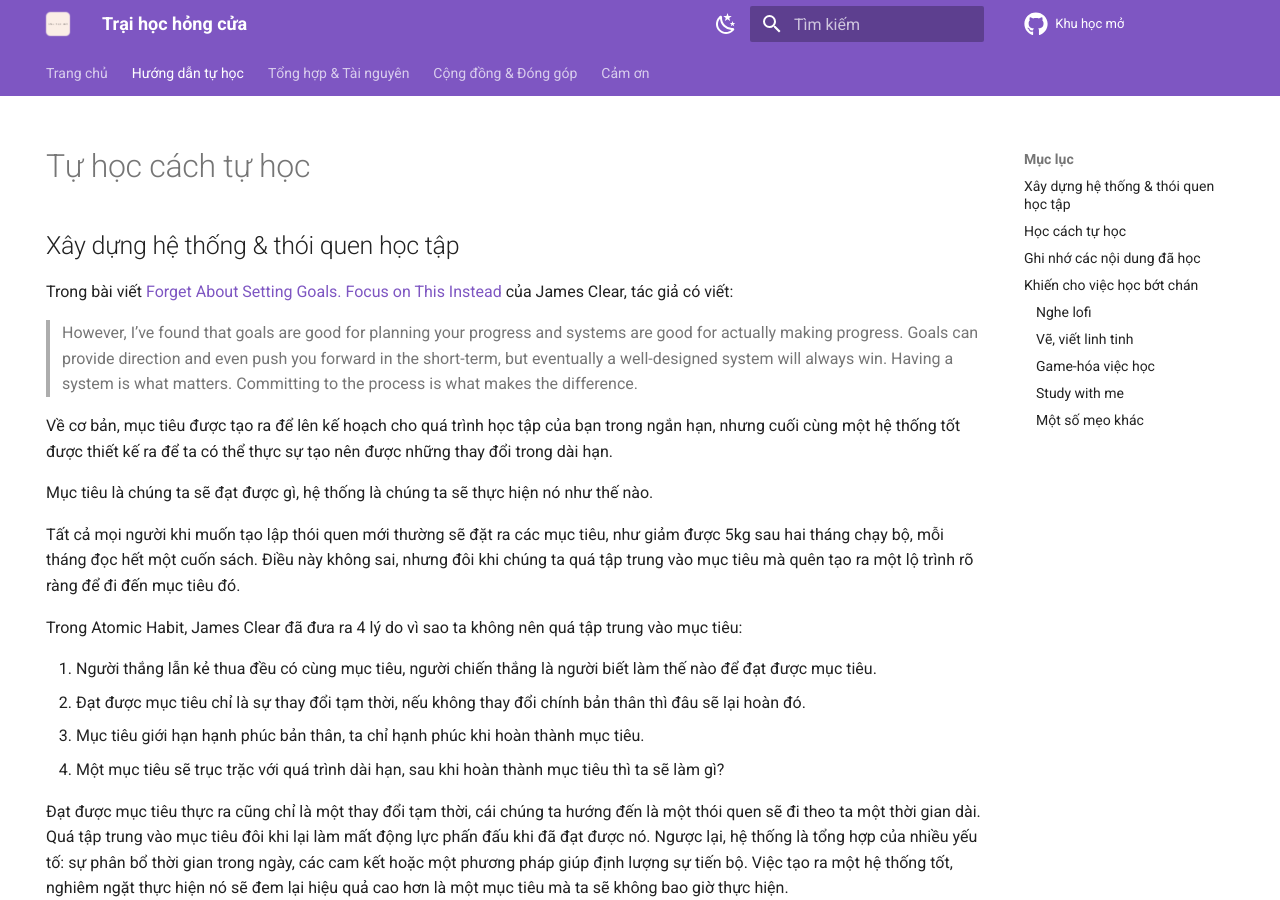
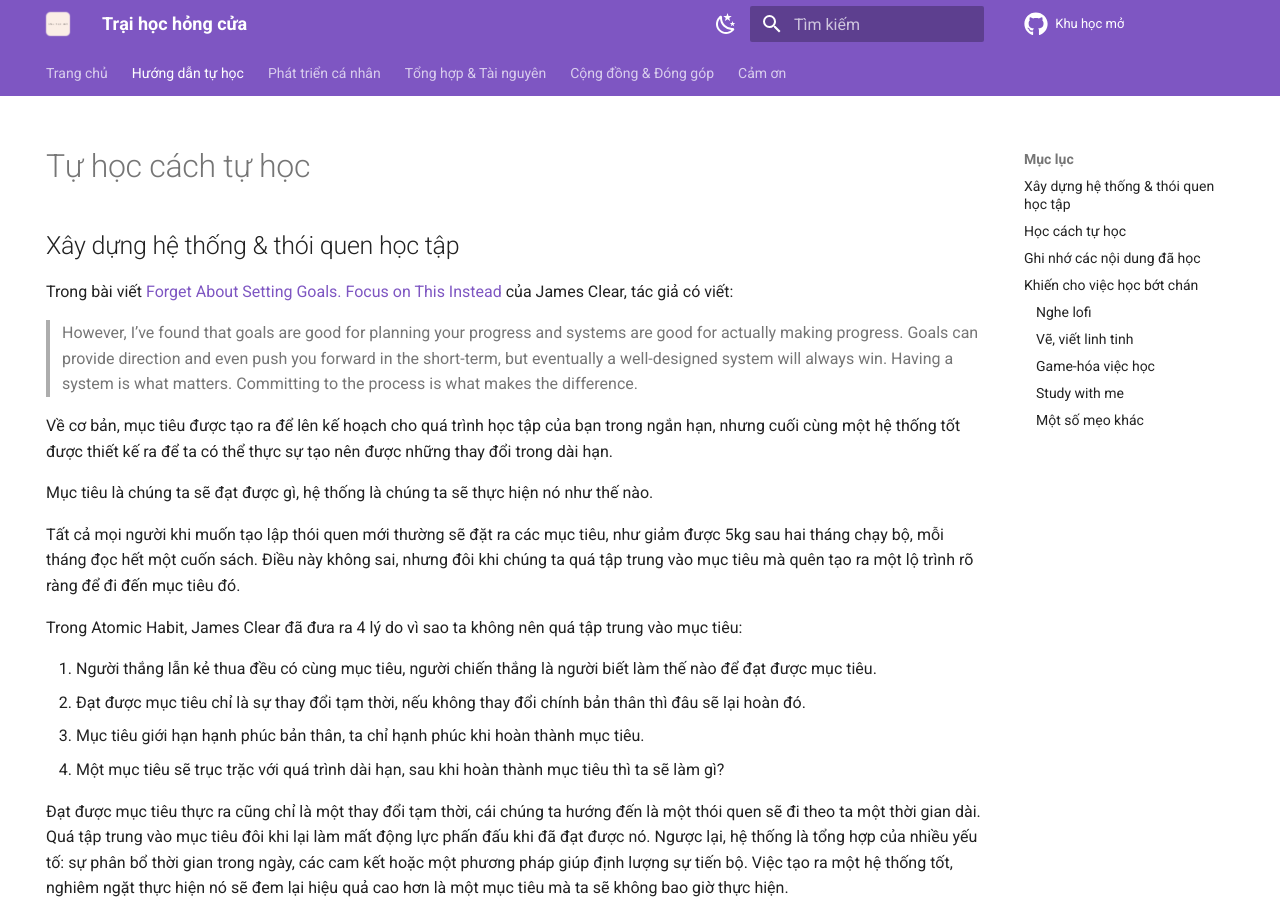
Before and after one commit to daihocmo/daihocmo.github.io, an MkDocs documentation site: the page built from docs/huong-dan/tu-hoc.md, in a window 1280 px wide and 900 px high. Built offline with MkDocs 1.6.1 and Material for MkDocs 9.7.7, drawn with Linux system fonts in a browser that asks for light colours; comment, search, counter and statistics services are not loaded.

```diff
--- a/mkdocs.yml
+++ b/mkdocs.yml
@@ -6,7 +6,10 @@ repo_name: Khu học mở
 
 nav:
   - 'Trang chủ': 'index.md'
-  - 'Hướng dẫn tự học': 'huong-dan-tu-hoc.md'
+  - 'Hướng dẫn tự học': 'huong-dan/tu-hoc.md'
+  - 'Phát triển cá nhân':
+    - 'Nội trợ': 'huong-dan/noi-tro.md'
+    - 'Hướng dẫn cho con trai': 'huong-dan/con-trai.md'
   - 'Tổng hợp & Tài nguyên': 'tong-hop-tai-nguyen.md'
   - 'Cộng đồng & Đóng góp':
     - 'Cộng đồng': 'cong-dong.md'
@@ -74,9 +77,10 @@ markdown_extensions:
       alternate_style: true
   - pymdownx.tilde
   - pymdownx.emoji:
-      emoji_index: !!python/name:material.extensions.emoji.twemoji
-      emoji_generator: !!python/name:material.extensions.emoji.to_svg
+      # emoji_index: !!python/name:material.extensions.emoji.twemoji
+      # emoji_generator: !!python/name:material.extensions.emoji.to_svg
 
 plugins:
   - search
-  # - open-in-new-tab
+  - open-in-new-tab:
+      add_icon: true
```
Also changed, not shown: docs/huong-dan/con-trai.md (added), docs/huong-dan/noi-tro.md (added), docs/huong-dan/tu-hoc.md (renamed from docs/huong-dan-tu-hoc.md).
